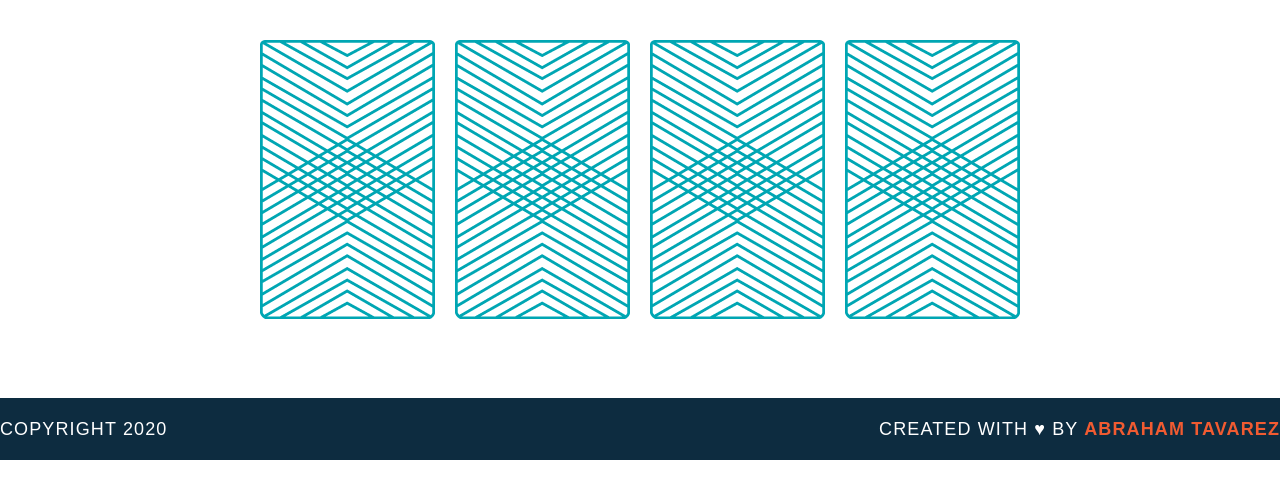
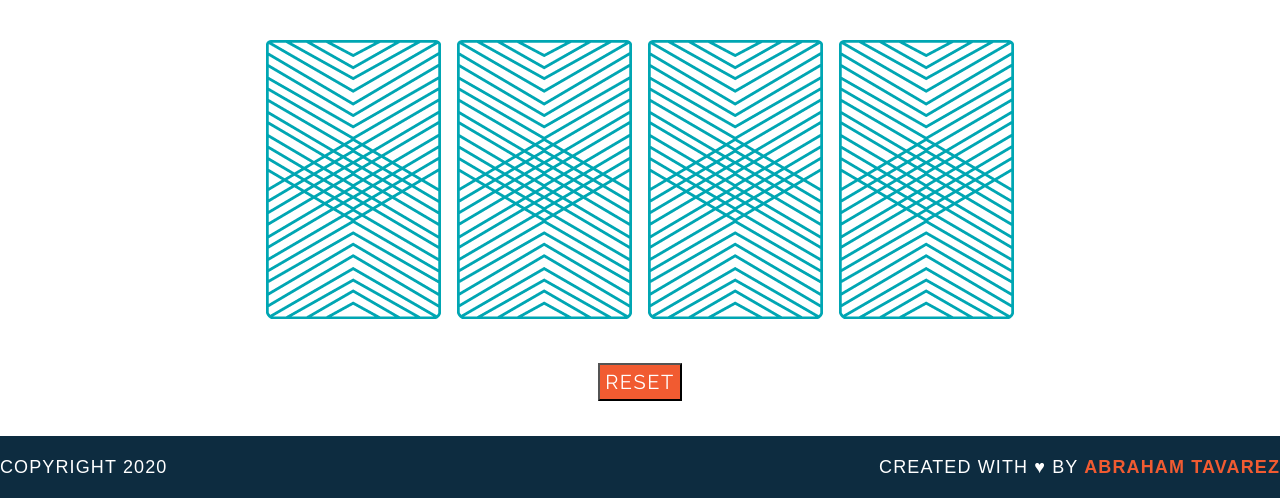
Before and after one commit to AbeTavarez/wdi-fundamentals-memorygame, a plain HTML site: page memory_game/index.html in a window 1280 px wide. Shown: the part 451-949 px from the top of the page. Before the commit the page ends 911 px from the top, so only its background shows below. Drawn offline with Linux system fonts and the light colour scheme; a web font is replaced by a local one.

Commit message:
added events listeners and rest button

```diff
--- a/memory_game/css/style.css
+++ b/memory_game/css/style.css
@@ -104,3 +104,12 @@ footer {
     color: #F15B31;
     font-weight: 700;
 }
+
+#reset-button {
+    font-family: Raleway, sans-serif;
+    background-color:  #f15b31;
+    color: white;
+    text-transform: uppercase;font-size: 20px;
+    letter-spacing: .08em;
+    padding: 5px;
+}
--- a/memory_game/index.html
+++ b/memory_game/index.html
@@ -30,16 +30,17 @@
             <h2 >Concentration games are a good memory exercise!</h2>
             <h3>About the Developer</h3>
             <i class="fa fa-linkedin" aria-hidden="true"></i>
-            <a href="www.linkedin.com/in/abrahametavarez" class="dev-social">LinkedIn</a>
+            <a href="https://www.linkedin.com/in/abrahametavarez" class="dev-social">LinkedIn</a>
 
             <i class="fa fa-instagram" aria-hidden="true"></i>
             <a href="https://www.instagram.com/abe.dev" class="dev-social">Instagram</a>
 
+            <div id="game-board" class="board clearfix">
+
+            </div>
+
             <div>
-                <img href="#play-game" src="images/back.png" alt="Queen of Diamonds" >
-                <img src="images/back.png" alt="Queen of Hearts" >
-                <img src="images/back.png" alt="King of Diamonds">
-                <img src="images/back.png" alt="King of Hearts">
+                <button id="reset-button">Reset</button>
             </div>
     </main>
 
--- a/memory_game/js/main.js
+++ b/memory_game/js/main.js
@@ -33,20 +33,56 @@ const checkForMatch = function(){
             alert('You found a match');
         }
         else {
-            console.log('<--- Sorry. try again --->');
-        }
+            alert('<--- Sorry. try again --->');
         };
     }
 
+};
+
 
 //push cards flipped by user and calls checkForMatch();
-const flipCard = function(cardID){
+const flipCard = function(){
+    let cardID = this.getAttribute('data-id');
+
+    console.log(cardID);
     console.log(`User flipped ${cards[cardID].rank}`);
     console.log(cards[cardID].cardImage);
     console.log(cards[cardID].suit);
+
     cardsInPlay.push(cards[cardID].rank);
-checkForMatch();
+    this.setAttribute('src', cards[cardID].cardImage);
+
+    //set time out for card to fully flip
+   setTimeout(checkForMatch, 100);
 };
 
-flipCard(0);
-flipCard(2);
+
+const createBoard = function(){
+    for (let i = 0; i < cards.length; i++){
+        let cardElement = document.createElement('img');
+        cardElement.setAttribute('src', "images/back.png");
+        cardElement.setAttribute('data-id', i);
+        cardElement.addEventListener('click', flipCard);
+        let gameBoard = document.getElementById('game-board');
+        gameBoard.appendChild(cardElement);
+    }
+};
+
+//Reset game function
+const resetGame = function(){
+    location.reload();
+}
+
+//reset Button
+const resetButton = document.getElementById('reset-button');
+resetButton.addEventListener('click', resetGame);
+
+//User Score
+    //display user current score
+
+    //update user score
+
+//Shuffle Cards
+    //
+
+createBoard();
```
Lines whose indentation alone changed are shown as unchanged.
